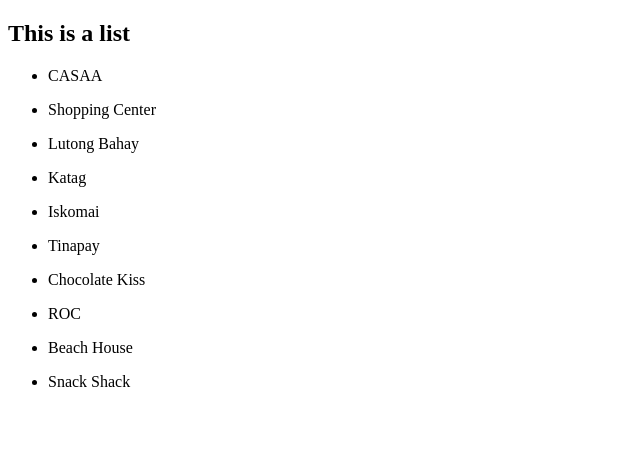
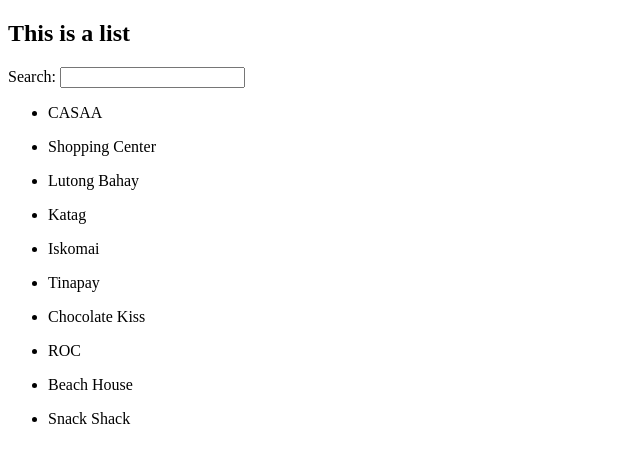
Before and after one commit to conradolega/angular-tutorial, a plain HTML site: page index.htm in a window 1280 px wide. Shown: the whole page, without its empty margins (0-640 px from the left). Drawn offline with nearby package versions, Linux system fonts and the light colour scheme.

Commit message:
Add a search filter

```diff
--- a/index.htm
+++ b/index.htm
@@ -8,7 +8,8 @@
 <body ng-app="angularTutorial">
     <div ng-controller="TutorialCtrl as tutorial">
         <h2>This is a list</h2>
-        <ul ng-repeat="food in foods">
+        Search: <input type="text" ng-model="search">
+        <ul ng-repeat="food in foods | filter:search">
             <li>{{ food.name }}</li>
         </ul>
     </div>
```
